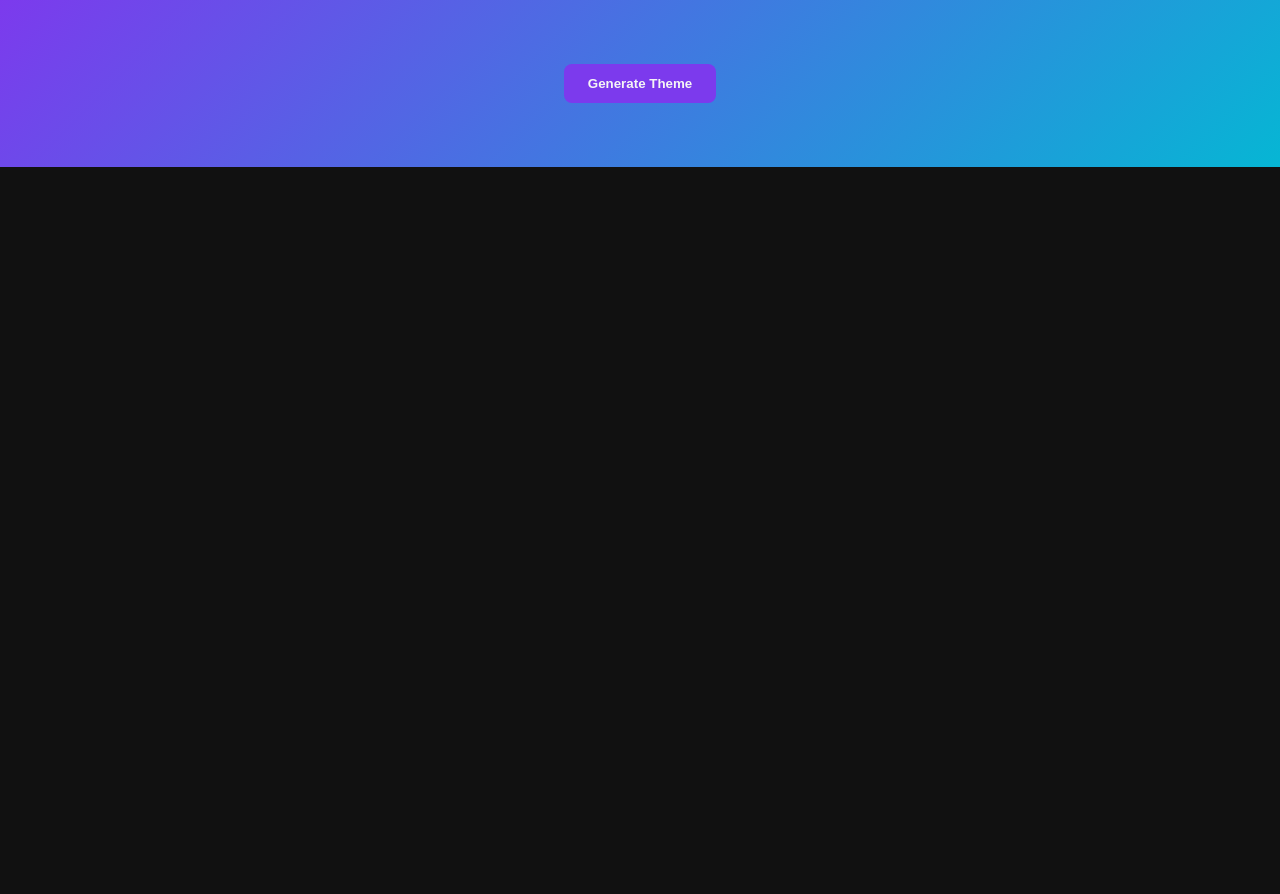
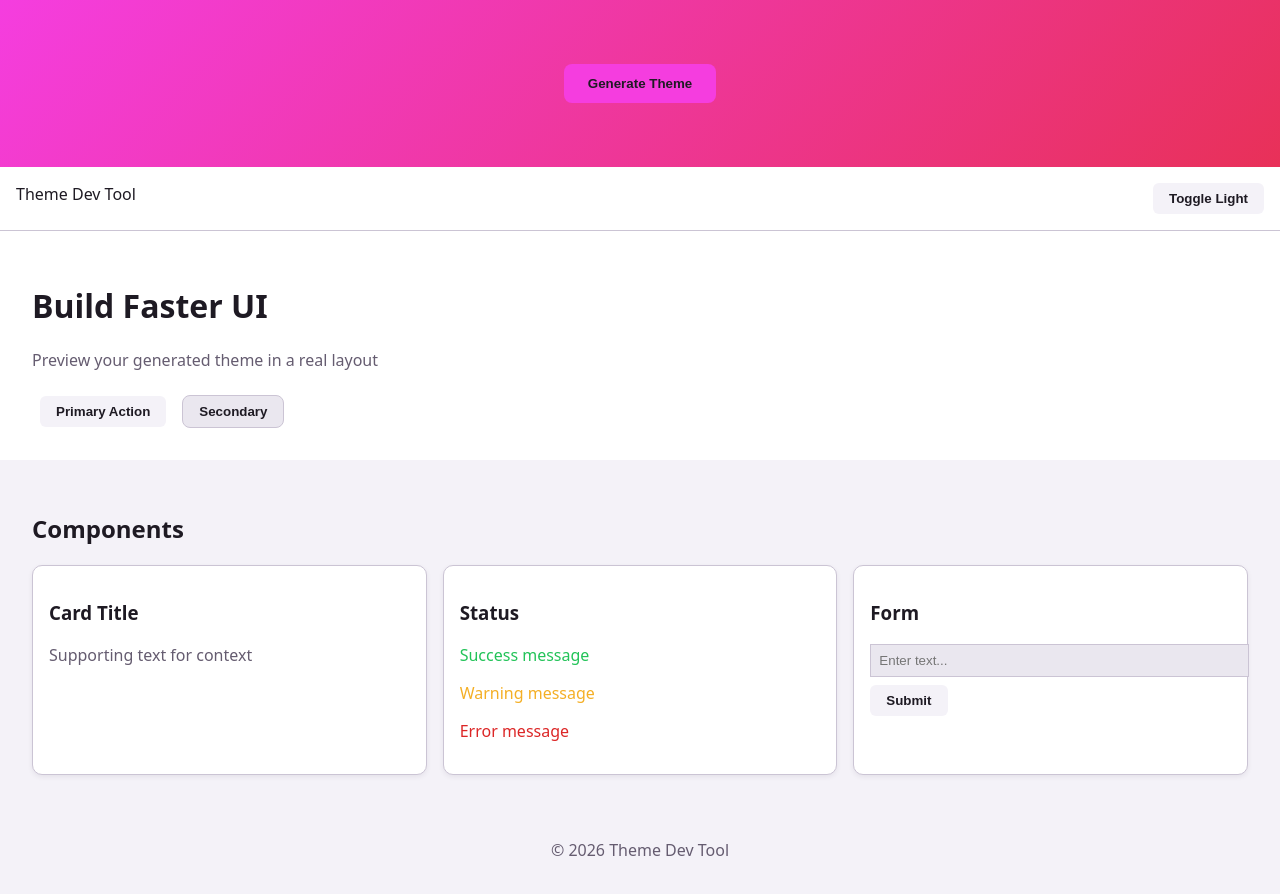
Before and after one commit to RodriguezRamiro/themedevstool, a React (Vite) app: page / in a window 1280 px wide. Shown: the top 894 px of the page. Before the commit the page ends 800 px from the top, so only its background shows below. Built offline with nearby package versions, Linux system fonts and the light colour scheme.

Commit message:
useeffect to load app with initial theme, user does not have to click generate theme it auto generates on start up

```diff
--- a/src/App.jsx
+++ b/src/App.jsx
@@ -9,6 +9,12 @@ import LayoutPreview from "./components/layoutPreview";
 function App() {
   const [theme, setTheme] = useState(null);
   const [mode, setMode] = useState("light");
+
+  useEffect(() => {
+    const initialTheme = generateTheme();
+    setTheme(initialTheme);
+
+  }, []);
 
   function generateAndApply() {
     const newTheme = generateTheme();
```
